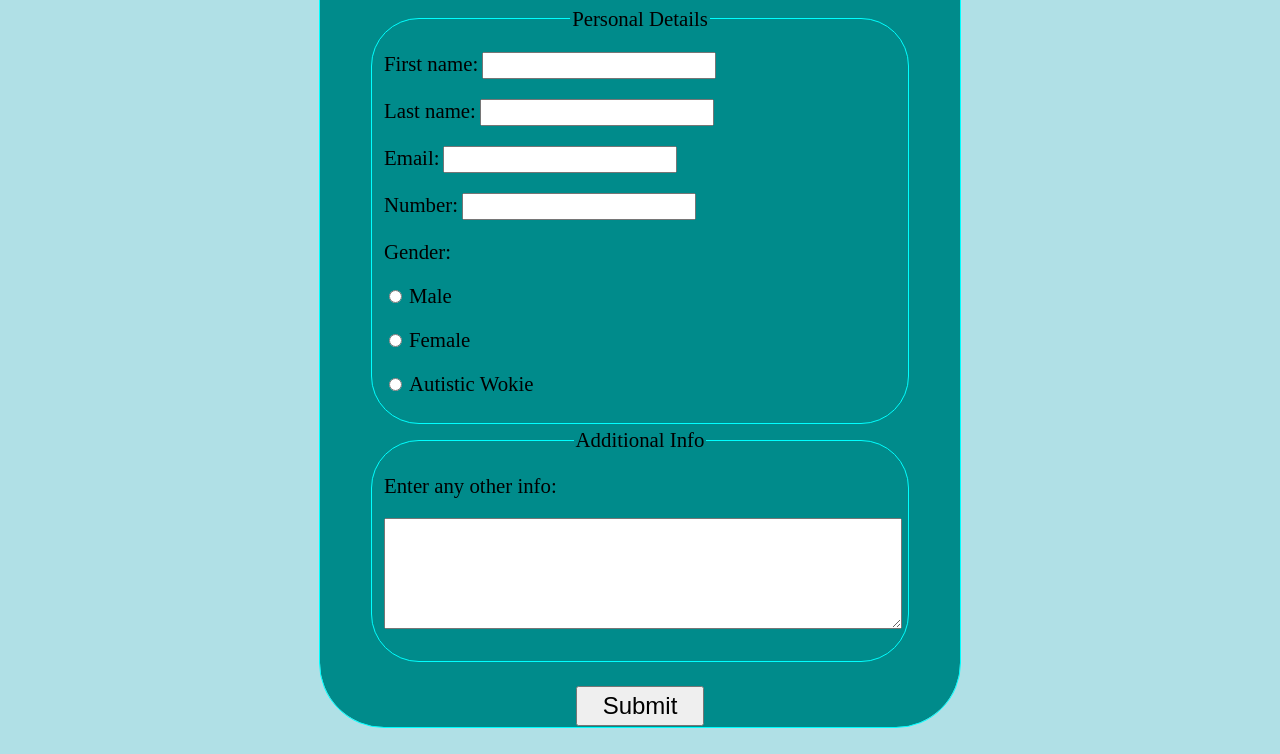
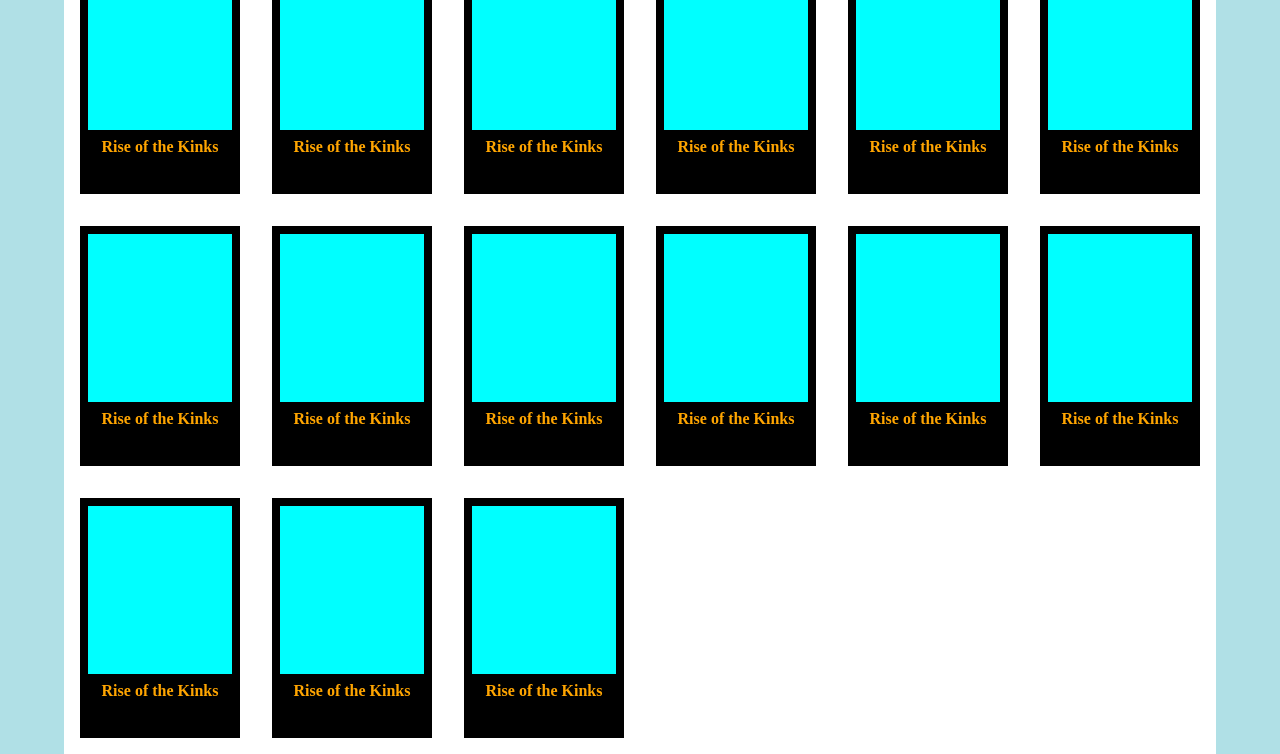
Before and after one commit to ShadowD1337/website, a plain HTML site: page index.html in a window 1280 px wide. Shown: the part 54-808 px from the top of the page. Drawn offline with Linux system fonts and the light colour scheme.

Commit message:
gogoanime

```diff
--- a/index.html
+++ b/index.html
@@ -5,46 +5,172 @@
 </head>
 <body>
   <body style = "background-color:powderblue">
+    <div class = "bigbox">
+      <div class = "smallboxes">
+        <div class = "picture">
+        </div>
+        <p class = "name">
+          <b>Rise of the Kinks</b>
+        </p>
+        <p class = "episode">
+          Episode: 69
+        </p>
+      </div>
 
-    <div style = "background-color:darkcyan">
-      <h1> Test Survey</h1>
-      <!--<p> test1 </p>
-      <p> test2 </p>-->
-      <fieldset class = "fieldSet1">
-        <legend align = "center" class="legends"> Personal Details </legend>
-        <div class = "innerBox1">
-          <label class = "labels">First name:</label>
-          <input type="text" class = "inputClass"> <p></p>
-          <label class = "labels">Last name:</label>
-          <input type="text" class = "inputClass"> <p></p>
-          <label class = "labels">Email:</label>
-          <input type="text" class = "inputClass"> <p></p>
-          <label class = "labels">Number:</label>
-          <input type="text" class = "inputClass"> <p></p>
-          <label class = "labels">Gender:</label> <p></p>
-          <input type="radio" class="radioButtons" id = "male" name = "gender"> <label class = "labels">Male</label> <p></p>
-          <input type="radio" class="radioButtons" id = "female" name = "gender"> <label class = "labels">Female</label> <p></p>
-          <input type="radio" class="radioButtons" id = "bitch" name = "gender"> <label class = "labels">Autistic Wokie</label> <p></p>
+      <div class = "smallboxes">
+        <div class = "picture">
         </div>
-      </fieldset>
-      <fieldset class = "fieldSet2">
-        <legend align = "center" class="legends"> Additional Info </legend>
-        <div class="innerBox2">
-          <label class = "labels">Enter any other info:</label> <p></p>
-          <textarea class = "inputClass2"> </textarea> <p></p>
+        <p class = "name">
+          <b>Rise of the Kinks</b>
+        </p>
+        <p class = "episode">
+          Episode: 69
+        </p>
+      </div>
+
+      <div class = "smallboxes">
+        <div class = "picture">
         </div>
-      </fieldset> <p></p>
-      <button> Submit </button>
+        <p class = "name">
+          <b>Rise of the Kinks</b>
+        </p>
+        <p class = "episode">
+          Episode: 69
+        </p>
+      </div>
+
+      <div class = "smallboxes">
+        <div class = "picture">
+        </div>
+        <p class = "name">
+          <b>Rise of the Kinks</b>
+        </p>
+        <p class = "episode">
+          Episode: 69
+        </p>
+      </div>
+
+      <div class = "smallboxes">
+        <div class = "picture">
+        </div>
+        <p class = "name">
+          <b>Rise of the Kinks</b>
+        </p>
+        <p class = "episode">
+          Episode: 69
+        </p>
+      </div>
+
+      <div class = "smallboxes">
+        <div class = "picture">
+        </div>
+        <p class = "name">
+          <b>Rise of the Kinks</b>
+        </p>
+        <p class = "episode">
+          Episode: 69
+        </p>
+      </div>
+
+      <div class = "smallboxes">
+        <div class = "picture">
+        </div>
+        <p class = "name">
+          <b>Rise of the Kinks</b>
+        </p>
+        <p class = "episode">
+          Episode: 69
+        </p>
+      </div>
+
+      <div class = "smallboxes">
+        <div class = "picture">
+        </div>
+        <p class = "name">
+          <b>Rise of the Kinks</b>
+        </p>
+        <p class = "episode">
+          Episode: 69
+        </p>
+      </div>
+
+      <div class = "smallboxes">
+        <div class = "picture">
+        </div>
+        <p class = "name">
+          <b>Rise of the Kinks</b>
+        </p>
+        <p class = "episode">
+          Episode: 69
+        </p>
+      </div>
+
+      <div class = "smallboxes">
+        <div class = "picture">
+        </div>
+        <p class = "name">
+          <b>Rise of the Kinks</b>
+        </p>
+        <p class = "episode">
+          Episode: 69
+        </p>
+      </div>
+
+      <div class = "smallboxes">
+        <div class = "picture">
+        </div>
+        <p class = "name">
+          <b>Rise of the Kinks</b>
+        </p>
+        <p class = "episode">
+          Episode: 69
+        </p>
+      </div>
+
+      <div class = "smallboxes">
+        <div class = "picture">
+        </div>
+        <p class = "name">
+          <b>Rise of the Kinks</b>
+        </p>
+        <p class = "episode">
+          Episode: 69
+        </p>
+      </div>
+
+      <div class = "smallboxes">
+        <div class = "picture">
+        </div>
+        <p class = "name">
+          <b>Rise of the Kinks</b>
+        </p>
+        <p class = "episode">
+          Episode: 69
+        </p>
+      </div>
+
+      <div class = "smallboxes">
+        <div class = "picture">
+        </div>
+        <p class = "name">
+          <b>Rise of the Kinks</b>
+        </p>
+        <p class = "episode">
+          Episode: 69
+        </p>
+      </div>
+
+      <div class = "smallboxes">
+        <div class = "picture">
+        </div>
+        <p class = "name">
+          <b>Rise of the Kinks</b>
+        </p>
+        <p class = "episode">
+          Episode: 69
+        </p>
+      </div>
+
     </div>
-
-  <!-- <h1>My First CSS Example</h1>
-  <p>This is a paragraph.</p>
-
-  <ul>
-  	<li> Test1 </li>
-  	<li> Test2 </li>
-  </ul>-->
-
-  <!-- <a href="https://www.google.com">This is a link</a> -->
 </body>
 </html>
--- a/style.css
+++ b/style.css
@@ -1,114 +1,45 @@
-html{
-    max-height: 100vh;
-    position: relative;
-}
-
 body {
     display: flex;
     justify-content: center;
     align-items: center;
     margin: auto;
-    aspect-ratio: 16/9;
     height: 100vh;
     width: 100%;
 }
 
-h1 {
-    color: white;
+.bigbox {
+    background-color: white;
+    display: flex;
+    height: fit-content;
+    width: 90%;
+    flex-flow: row wrap;
+    align-content: flex-start;
+}
+
+.smallboxes {
+    background-color: black;
+    height: 15rem;
+    width: 10rem;
+    margin: 1rem;
+    flex-flow: column wrap;
+    justify-content: space-around;
+    align-items: center;
     text-align: center;
 }
 
-p {
-    font-family: verdana;
-    color: white;
-    font-size: 20px;
+.picture {
+    background-color: cyan;
+    height: 70%;
+    width: 90%;
+    margin: 5%;
 }
 
-ul {
-    color: black;
-}
-
-div {
-    margin: auto;
-    width: 40rem;
-    height: 50rem;
-    aspect-ratio: 9/16;
-    display: inline-block;
-    border-radius: 4rem;
-    outline-color: cyan;
-    outline-width: 0.1rem;
-    outline-style: solid;
-    text-align: center;
-    margin-block-end: 3%;
-
-    position: absolute;
-}
-
-fieldset .innerBox1 {
-    height: 43%;
-    width: 80%;
-    outline: 0;
-    display: inline-block;
-    text-align: left;
-    padding-top: 1rem;
-}
-
-fieldset .innerBox2 {
-    height: 20%;
-    width: 80%;
-    outline: 0;
-    display: inline-block;
-    text-align: left;
-    padding-top: 1rem;
-}
-
-.legends {
-    font-size: 1.3rem;
-    margin-right: 20rem;
-    position: relative;
-}
-
-div .fieldSet1 {
-    border-color: cyan;
-    border-width: 0.1rem;
-    border-radius: 3rem;
-
-    height: 50%;
-    width: 80%;
-    margin:auto;
-    display:inline-block;
-    text-align: left;
-}
-
-div .fieldSet2 {
-    border-color: cyan;
-    border-width: 0.1rem;
-    border-radius: 3rem;
-
-    height: 27%;
-    width: 80%;
-    margin:auto;
-    display:inline-block;
-    text-align: left;
-}
-
-.labels {
-    font-size: 1.3rem;
-}
-
-.inputClass{
-    font-size: 1.1rem;
-}
-
-.inputClass2{
-    font-size: 1.1rem;
-    width: 100%;
-    height: 6em;
+.name {
+    margin: 5%;
+    color: orange;
 
 }
 
-button{
-    font-size: 1.5rem;
-    width: 20%;
-    height: 5%;
+.episode {
+    margin: 5%;
 }
```
